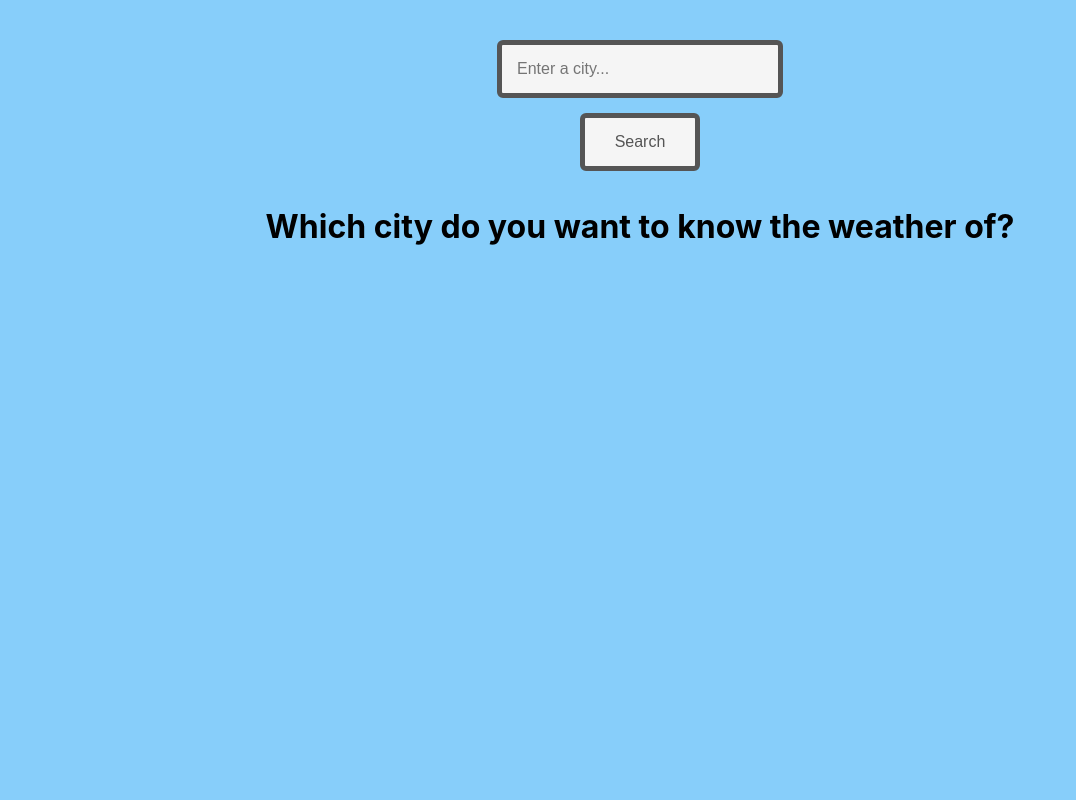
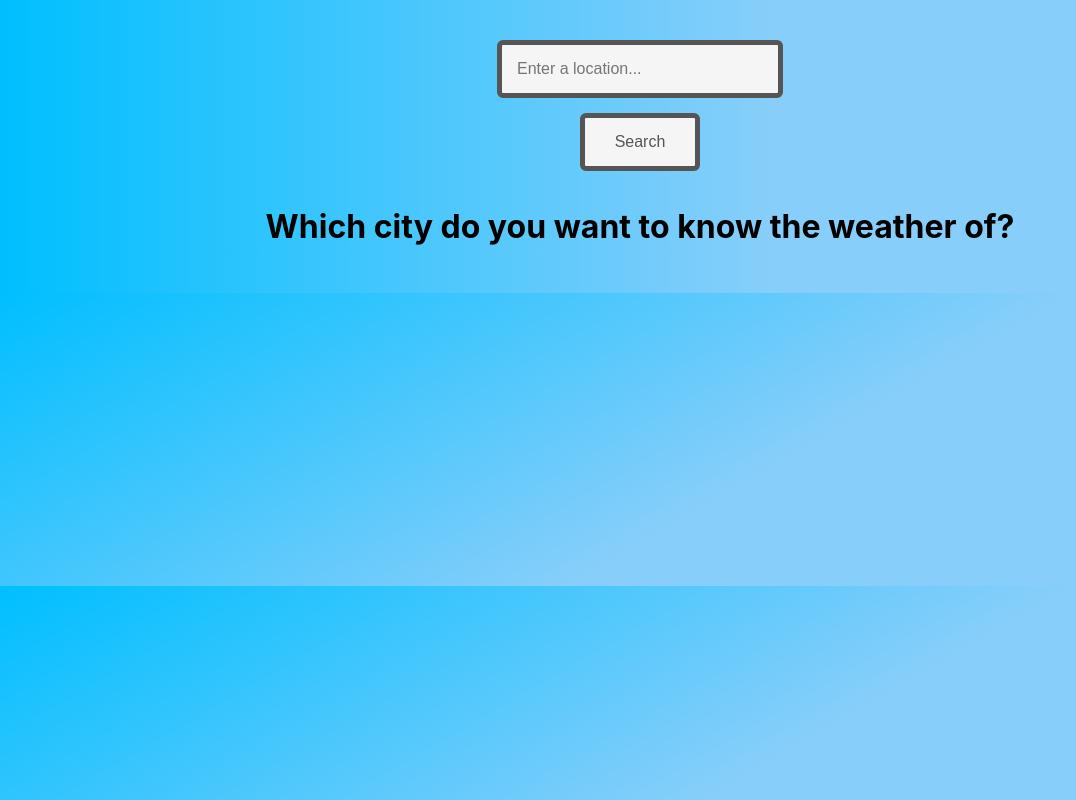
Before and after one commit to HenrikHardsjo/weather-app, a React (Create React App) app: page / in a window 1280 px wide. Shown: the whole page, without its empty margins (0-1076 px from the left). Built offline with nearby package versions, Linux system fonts and the light colour scheme.

Commit message:
lite mer css

```diff
--- a/src/App1.css
+++ b/src/App1.css
@@ -1,5 +1,5 @@
 body {
-  background-color: lightskyblue;
+    background-image: linear-gradient(150deg, deepskyblue 0%, lightskyblue 60%);
 }
 
 .inputBox {
@@ -29,7 +29,8 @@ body {
   justify-content: center;
   align-items: center;
   padding: 25px;
-  background-color: lightskyblue;
+  background-image: linear-gradient(90deg, deepskyblue 0%, lightskyblue 60%);
+
 }
 
 .weather-data {
--- a/src/Main.jsx
+++ b/src/Main.jsx
@@ -13,6 +13,7 @@ const Main = () => {
     redirect: "follow",
   };
 
+      //Gör getWeather till en komponent
   const getWeather = (inputCity) =>
     fetch(
       `https://api.weatherapi.com/v1/forecast.json?key=d6d4942da58b4ee095284628230702&q=${inputCity}&days=6&aqi=no&alerts=no`,
@@ -27,6 +28,7 @@ const Main = () => {
 
 
 
+      //Gör ForecastCard till en komponent
   const ForecastCard = (inputDay) => {
     return (
       <div className="forecast-day-container">
@@ -52,7 +54,7 @@ const Main = () => {
     <div className="main-container">
       <input
         className="inputBox"
-        placeholder="Enter a city..."
+        placeholder="Enter a location..."
         onChange={(e) => setCity(e.target.value)}
         value={city}
       />
```
